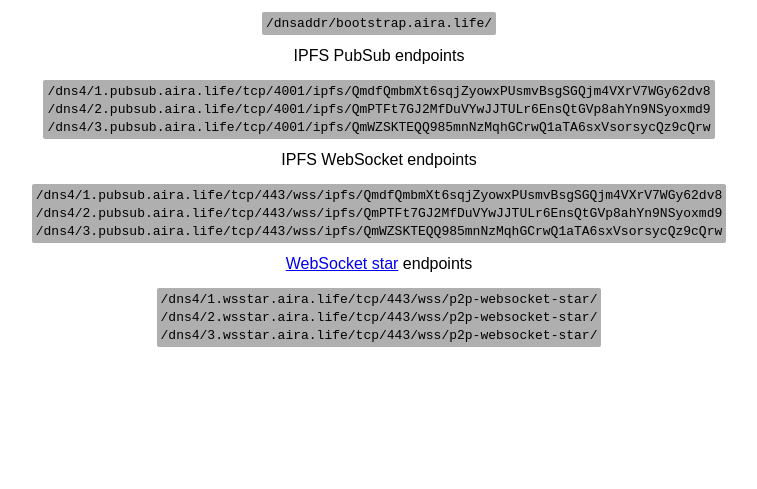
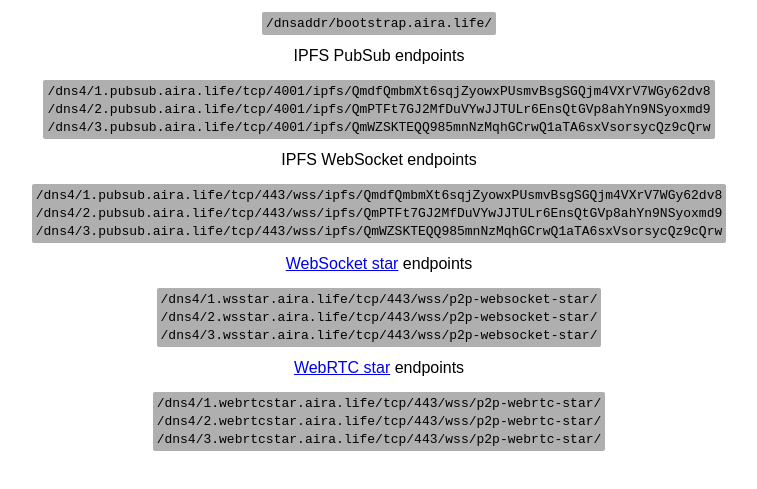
Before and after one commit to airalab/bootstrap-aira-life, a plain HTML site: page index.html in a window 1280 px wide. Shown: the part 259-748 px from the top of the page, without its empty margins (261-1018 px from the left). Drawn offline with Linux system fonts and the light colour scheme.

Commit message:
Update index.html
add WebRTC star endpoints

```diff
--- a/index.html
+++ b/index.html
@@ -47,6 +47,12 @@
     <div id="addr"><tt>/dns4/2.wsstar.aira.life/tcp/443/wss/p2p-websocket-star/</tt></div>
     <div id="addr"><tt>/dns4/3.wsstar.aira.life/tcp/443/wss/p2p-websocket-star/</tt></div>
 
+    <p><a href="https://github.com/libp2p/js-libp2p-webrtc-star">WebRTC star</a> endpoints</p>
+
+    <div id="addr"><tt>/dns4/1.webrtcstar.aira.life/tcp/443/wss/p2p-webrtc-star/</tt></div>
+    <div id="addr"><tt>/dns4/2.webrtcstar.aira.life/tcp/443/wss/p2p-webrtc-star/</tt></div>
+    <div id="addr"><tt>/dns4/3.webrtcstar.aira.life/tcp/443/wss/p2p-webrtc-star/</tt></div>
+
   </center>
 </body>
 </html>
```
